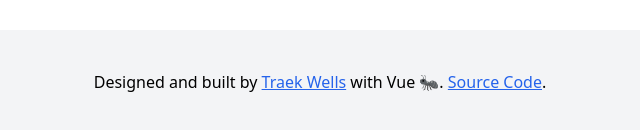
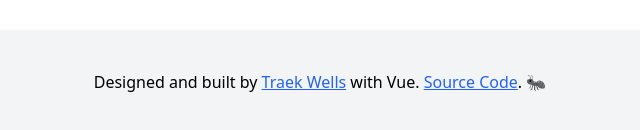
Before and after one commit to TraekWells/book-review-app, a Vue app: page /signin in a window 1280 px wide. Shown: the part 860-990 px from the top of the page, without its empty margins (320-960 px from the left). Built offline with nearby package versions, Linux system fonts and the light colour scheme; no server answers.

Commit message:
Updated ant emoji

```diff
--- a/src/components/Footer.vue
+++ b/src/components/Footer.vue
@@ -9,13 +9,13 @@
           target="_blank"
           >Traek Wells</a
         >
-        with Vue 🐜.
+        with Vue.
         <a
           class="text-blue-600 underline"
           href="https://github.com/TraekWells/book-review-app"
           target="_blank"
           >Source Code</a
-        >.
+        >. 🐜
       </p>
     </div>
   </footer>
--- a/src/views/Home.vue
+++ b/src/views/Home.vue
@@ -106,6 +106,7 @@ export default {
             });
         });
       });
+    console.log("%c🐜", "font-size: 50px");
   },
 };
 </script>
```
